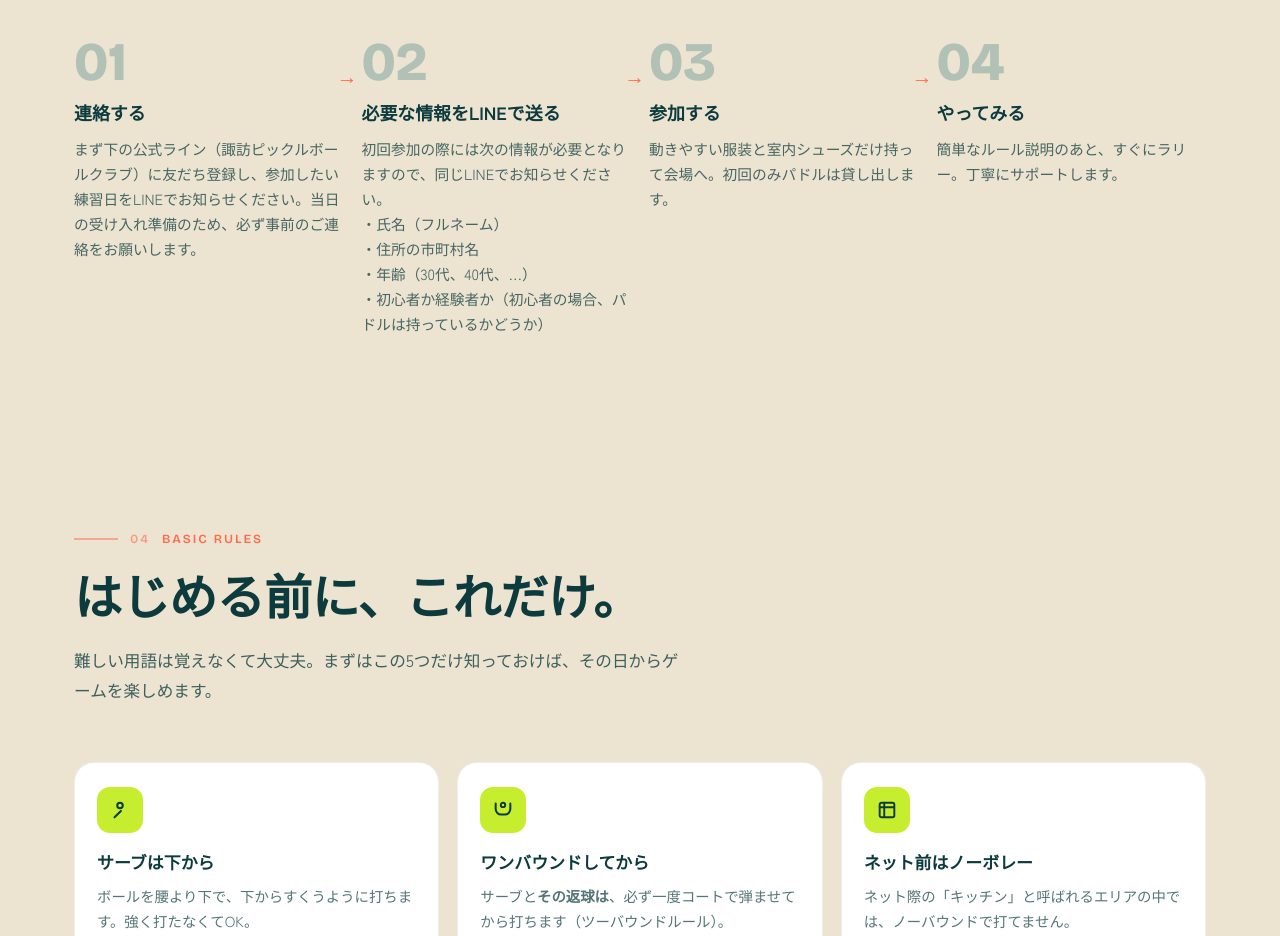
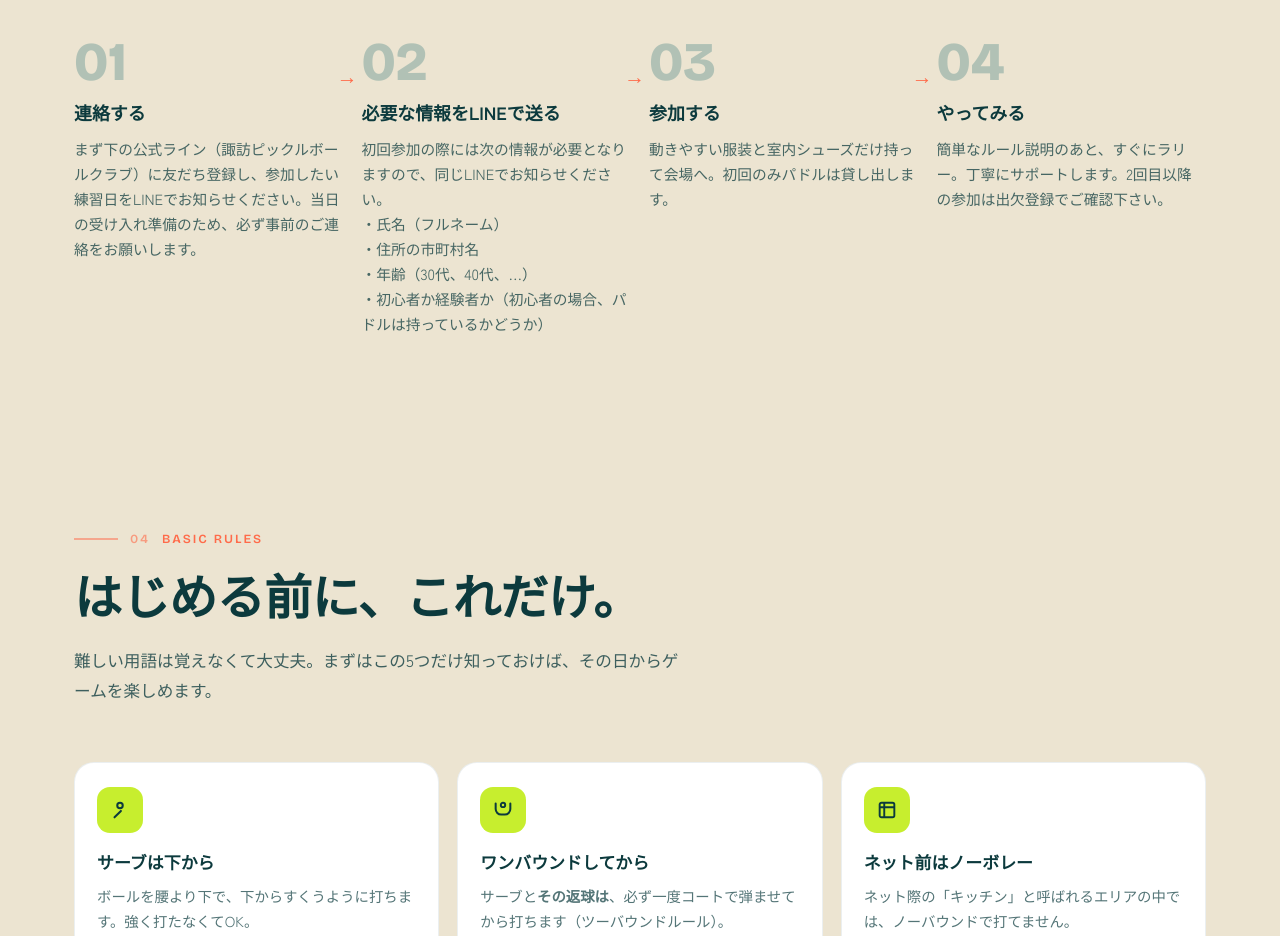
Before and after one commit to segchapp/suwa-pickleball, a plain HTML site: page index.html in a window 1280 px wide. Shown: the part 4820-5756 px from the top of the page. Drawn offline with nearby package versions, Linux system fonts and the light colour scheme; no server answers.

Commit message:
Update index.html

```diff
--- a/index.html
+++ b/index.html
@@ -538,7 +538,7 @@
       <div class="step reveal"><div class="stepnum en">01</div><h3>連絡する</h3><p>まず下の公式ライン（諏訪ピックルボールクラブ）に友だち登録し、参加したい練習日をLINEでお知らせください。当日の受け入れ準備のため、必ず事前のご連絡をお願いします。</p></div>
       <div class="step reveal"><div class="stepnum en">02</div><h3>必要な情報をLINEで送る</h3><p>初回参加の際には次の情報が必要となりますので、同じLINEでお知らせください。<br>・氏名（フルネーム）<br>・住所の市町村名<br>・年齢（30代、40代、…）<br>・初心者か経験者か（初心者の場合、パドルは持っているかどうか）</p></div>
       <div class="step reveal"><div class="stepnum en">03</div><h3>参加する</h3><p>動きやすい服装と室内シューズだけ持って会場へ。初回のみパドルは貸し出します。</p></div>
-      <div class="step reveal"><div class="stepnum en">04</div><h3>やってみる</h3><p>簡単なルール説明のあと、すぐにラリー。丁寧にサポートします。</p></div>
+      <div class="step reveal"><div class="stepnum en">04</div><h3>やってみる</h3><p>簡単なルール説明のあと、すぐにラリー。丁寧にサポートします。2回目以降の参加は出欠登録でご確認下さい。</p></div>
     </div>
   </div>
 </section>
```
